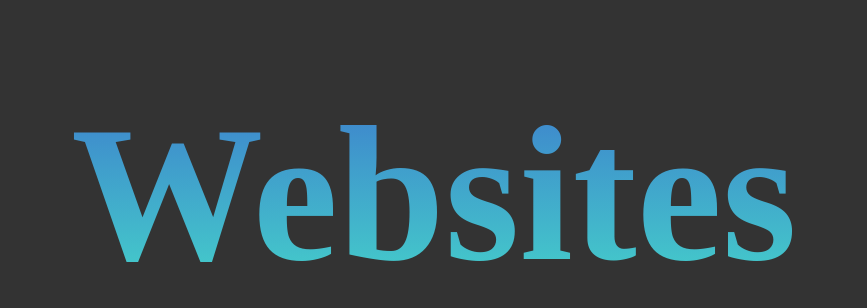
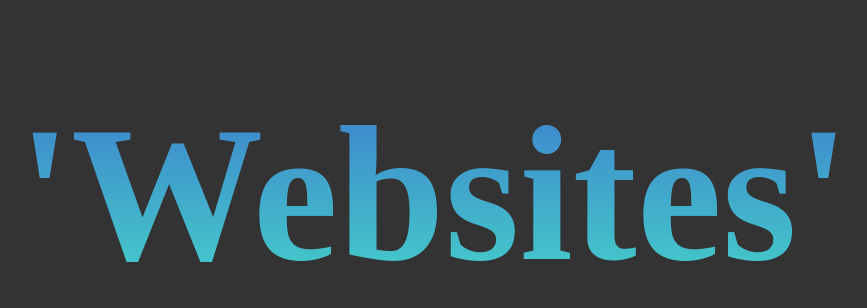
Before and after one commit to happylove32c/LovedaysSite, a plain HTML site: page index.html in a window 1280 px wide. Shown: the part 206-514 px from the top of the page, without its empty margins (206-1073 px from the left). Drawn offline with Linux system fonts and the light colour scheme; a web font is replaced by a local one.

Commit message:
Update index.html

```diff
--- a/index.html
+++ b/index.html
@@ -9,7 +9,7 @@
 <body>
 <div class="container">
 <h1>
-	Websites
+	'Websites'
 </h1>
 </div>
 </body>
```
